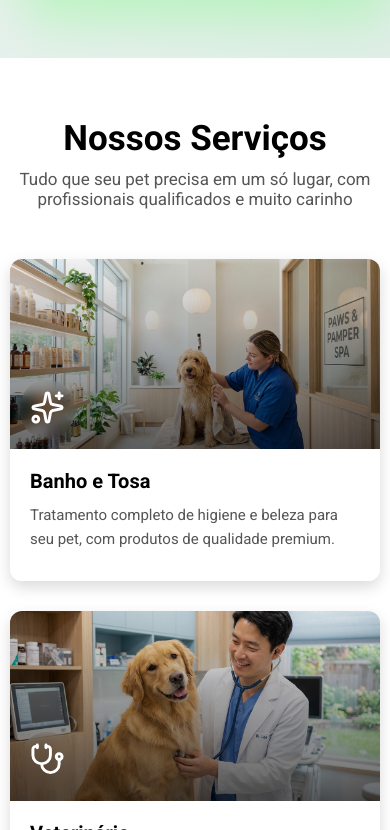
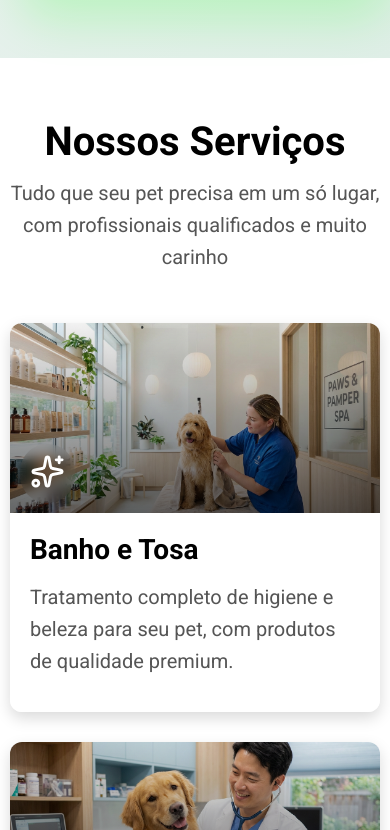
Before and after one commit to ClewertonRodrigues/petshop-dev, a React (Vite) app: page / in a window 390 px wide. Shown: the part 1114-1944 px from the top of the page. Built offline with nearby package versions, Linux system fonts and the light colour scheme.

Commit message:
feat: ajusta responsividade da seção services

```diff
--- a/src/App.jsx
+++ b/src/App.jsx
@@ -100,7 +100,7 @@ function App() {
 
       <section id="services" className={styles.containerServices}>
         <h2 className={styles.titleSection}>Nossos Serviços</h2>
-        <p>Tudo que seu pet precisa em um só lugar, com profissionais qualificados e muito carinho</p>
+        <p className={styles.subTitleSection}>Tudo que seu pet precisa em um só lugar, com profissionais qualificados e muito carinho</p>
 
         <Container>
           <motion.div
@@ -173,7 +173,7 @@ function App() {
         <Container>
             <div>
               <h2 className={styles.titleSection}>O que dizem nossos clientes</h2>
-              <p>A satisfação de quem confia em nós é a nossa maior recompensa</p>
+              <p className={styles.subTitleSection}>A satisfação de quem confia em nós é a nossa maior recompensa</p>
 
               <motion.div
                 className={styles.boxTestimonials}
--- a/src/components/cardService/styles.module.scss
+++ b/src/components/cardService/styles.module.scss
@@ -52,9 +52,25 @@
         p{
             text-align: start;
             font-size: 15px;
-            margin-bottom: 10px;
+            margin: 15px 0;
             line-height: 1.6;
+            color: #555;
         }
 
     }
 }
+
+@media (max-width: 768px){
+    .containerCard{
+        .boxContent{
+            strong{
+                font-size: 28px;
+            }
+
+            p{
+                font-size: 20px;
+            }
+        }
+    }
+
+}
--- a/src/styles.module.scss
+++ b/src/styles.module.scss
@@ -87,18 +87,18 @@ section{
   flex-direction: column;
   align-items: center;
   background-color: rgba(253, 253, 253, 0.3);
+}
 
-  p {
+.titleSection {
+    font-size: 45px;
+}
+
+.subTitleSection {
     margin-top: 10px;
     font-size: 18px;
     text-align: center;
     max-width: 600px;
     color: #555;
-  }
-}
-
-.titleSection {
-    font-size: 45px;
 }
 
 .contentServices {
@@ -393,15 +393,15 @@ footer{
     grid-template-columns: repeat(1, 1fr);
   }
 
-  .containerServices {
-    p {
-      font-size: 17px;
-    }
+  .titleSection {
+      font-size: 40px;
   }
 
-  .titleSection {
-      font-size: 35px;
-    }
+  .subTitleSection{
+    font-size: 20px;
+    line-height: 1.6;
+    margin-top: 12px;
+  }
 
   .boxTestimonials, .boxCardsContact{
     flex-direction: column;
```
